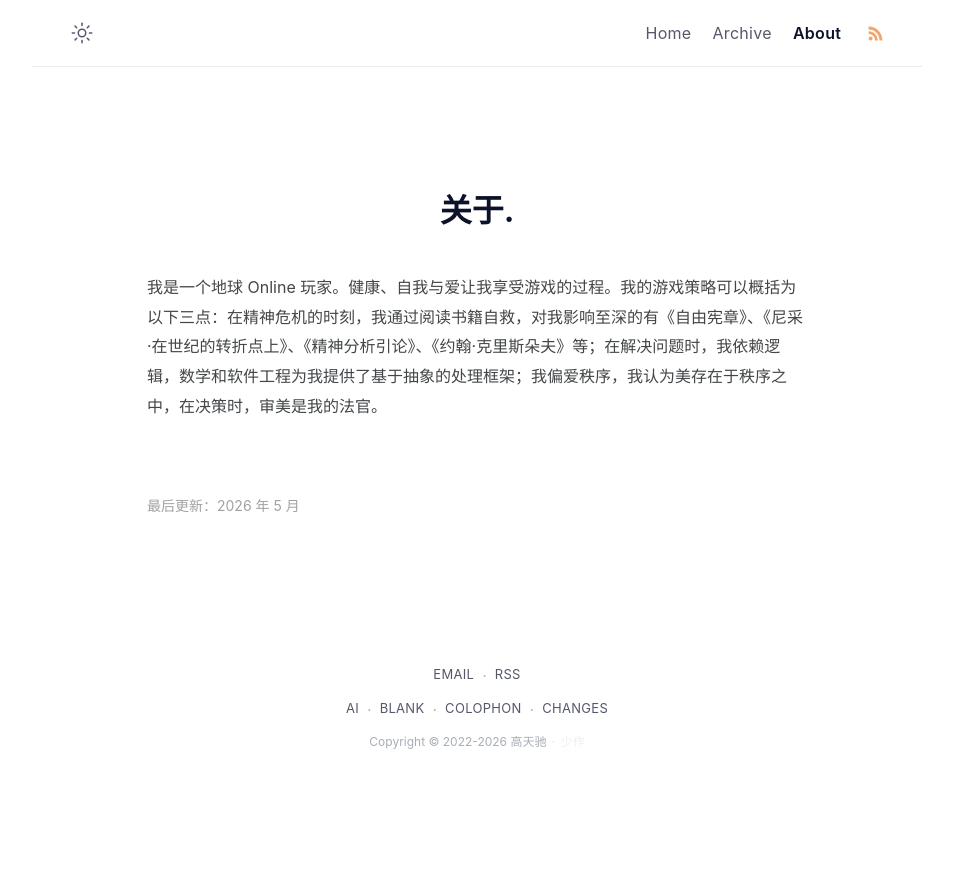
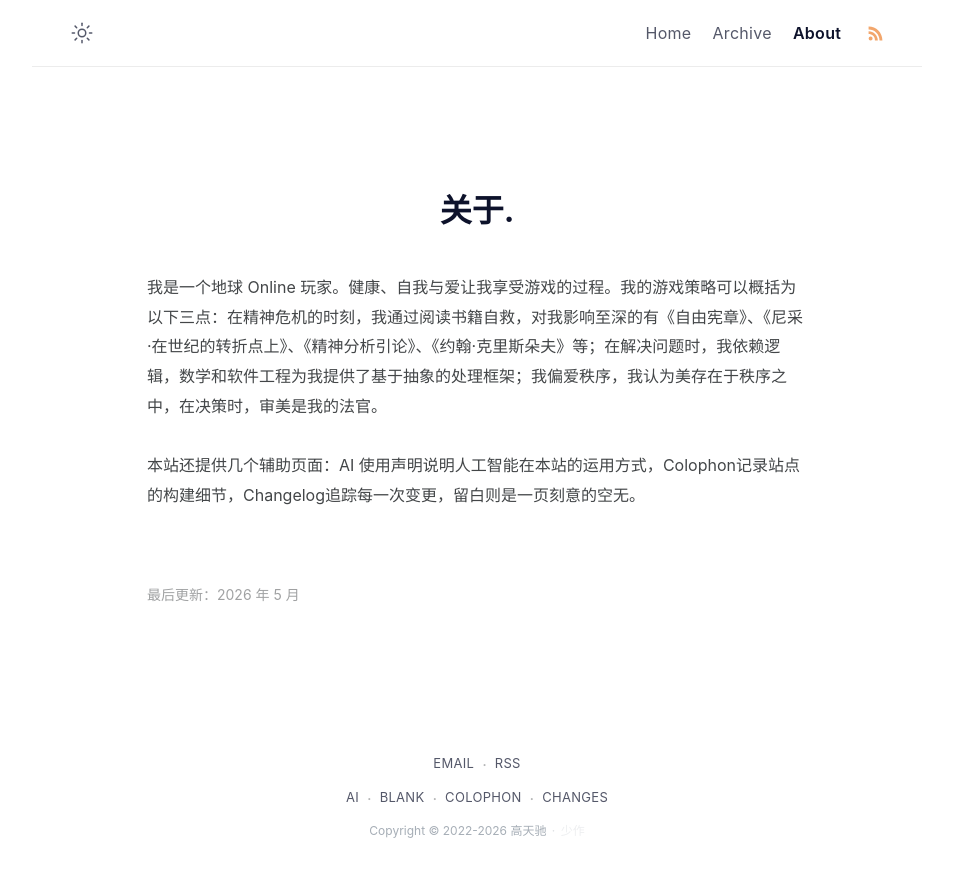
Before and after one commit to gaotianchi/gaotianchi.github.io, a Jekyll site: the page built from about.md, in a window 1280 px wide. Shown: the top 877 px of the page, without its empty margins (163-1116 px from the left). Built offline with Jekyll 4.4.1, drawn with Linux system fonts in a browser that asks for light colours.

Commit message:
docs: add site pages overview to about page
Co-Authored-By: Claude Opus 4.7 <noreply@anthropic.com>

```diff
--- a/about.md
+++ b/about.md
@@ -10,4 +10,6 @@ title: 关于
 
 我是一个地球 Online 玩家。健康、自我与爱让我享受游戏的过程。我的游戏策略可以概括为以下三点：在精神危机的时刻，我通过阅读书籍自救，对我影响至深的有《自由宪章》、《尼采·在世纪的转折点上》、《精神分析引论》、《约翰·克里斯朵夫》等；在解决问题时，我依赖逻辑，数学和软件工程为我提供了基于抽象的处理框架；我偏爱秩序，我认为美存在于秩序之中，在决策时，审美是我的法官。
 
+本站还提供几个辅助页面：<a href="/ai/">AI 使用声明</a>说明人工智能在本站的运用方式，<a href="/colophon/">Colophon</a>记录站点的构建细节，<a href="/changelog/">Changelog</a>追踪每一次变更，<a href="/blank/">留白</a>则是一页刻意的空无。
+
 <small style="display:block; margin-top: 3em; opacity: 0.5;">最后更新：2026 年 5 月</small>
```
